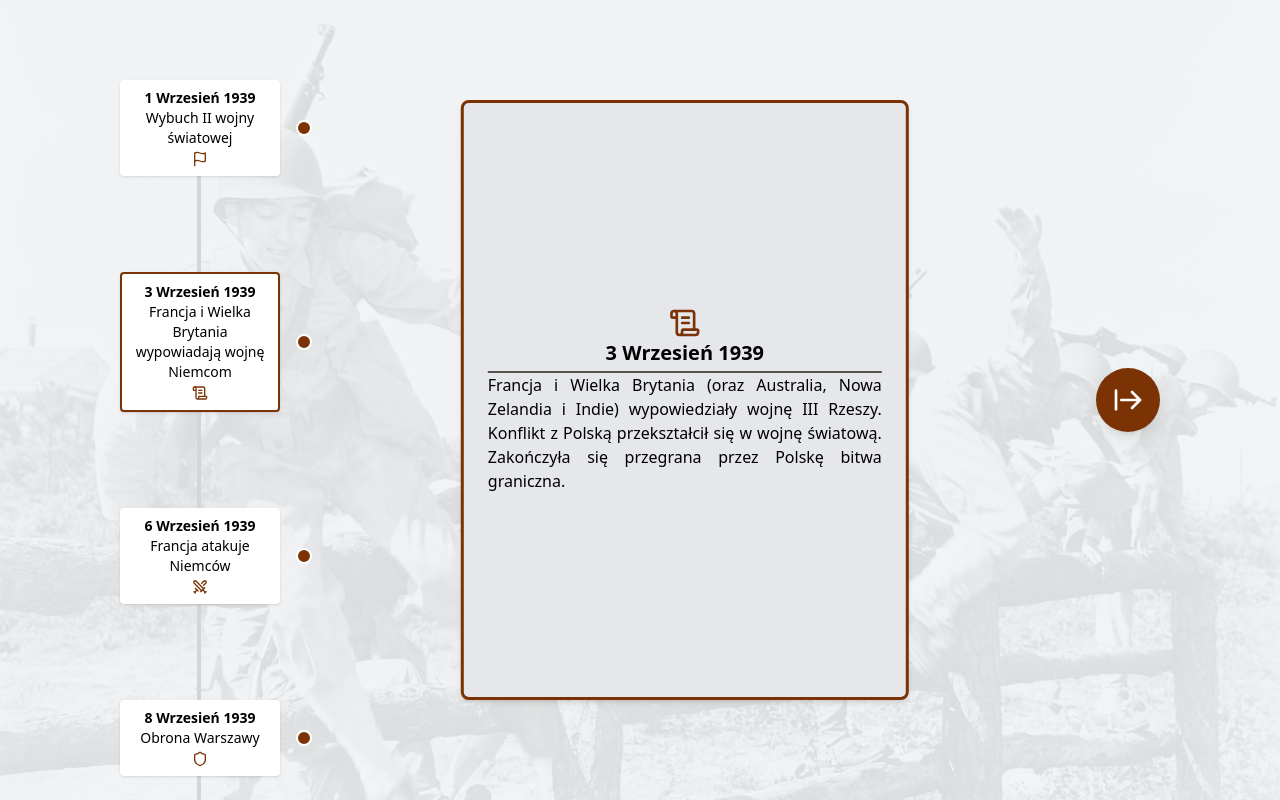
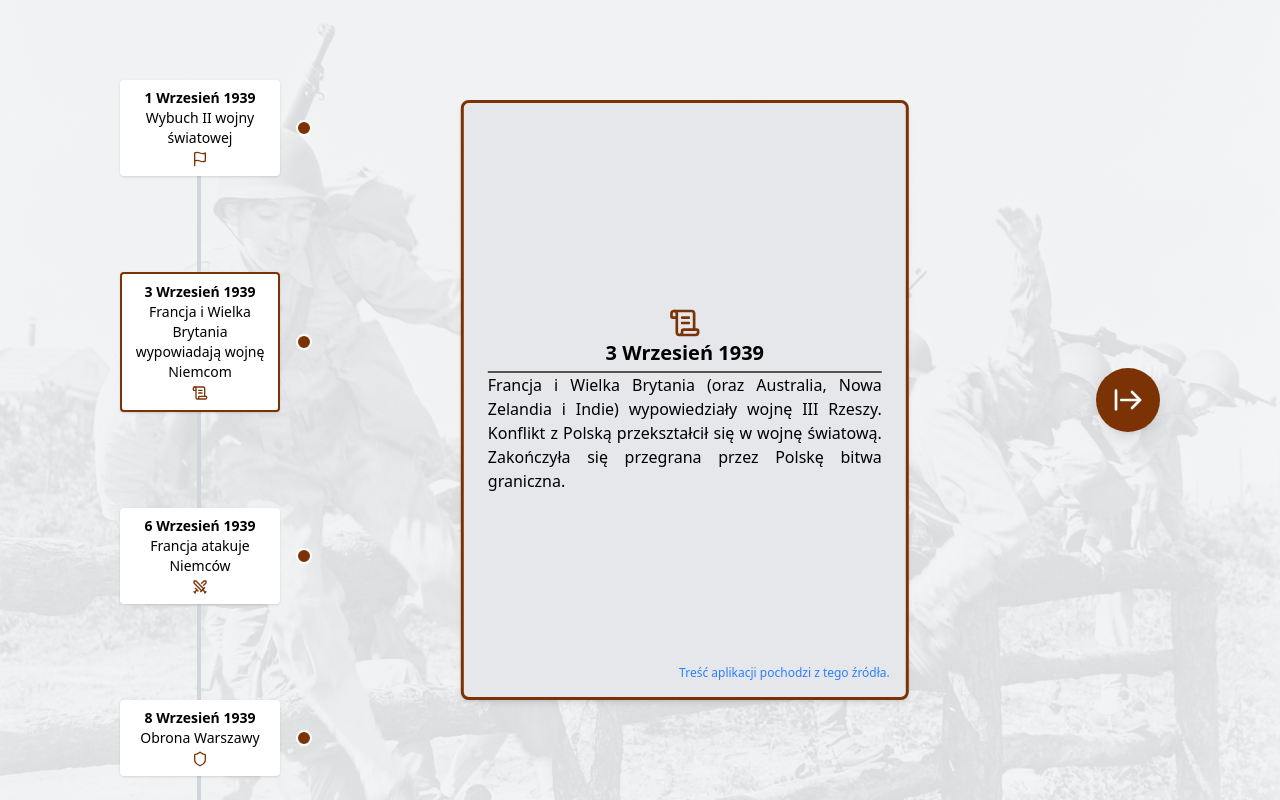
Before and after one commit to Hubertcior/ww2-timeline, a React (Vite) app: page / in a window 1280 px wide. Both pictures are taken after a click on the element 200 px from the left and 340 px from the top of the page. Shown: the top 800 px of the page. Built offline with nearby package versions, Linux system fonts and the light colour scheme.

Commit message:
ive added copyright for data creator :)

```diff
--- a/src/components/Info.jsx
+++ b/src/components/Info.jsx
@@ -1,6 +1,7 @@
 import { motion, AnimatePresence } from "framer-motion";
 import { useEvent } from "../context/EventContext.jsx";
 import EventIcon from "./EventIcon.jsx";
+import { useState, useEffect } from "react";
 
 const Info = ({ isOpen }) => {
   const infoVariants = {
@@ -9,26 +10,39 @@ const Info = ({ isOpen }) => {
   };
 
   const { selectedEvent } = useEvent();
+  const [loaded, setLoaded] = useState(false);
+  const [contentKey, setContentKey] = useState(0);
+
+  useEffect(() => {
+    setLoaded(false);
+
+    const timer = setTimeout(() => {
+      setLoaded(true);
+    }, 350);
+
+    setContentKey((prev) => prev + 1);
+
+    return () => clearTimeout(timer);
+  }, [selectedEvent]);
 
   return (
     <div className="w-1/2 relative">
       <AnimatePresence mode="wait">
         <motion.div
           className={`border-3 border-amber-900 flex justify-center items-center fixed top-1/2 left-1/2 transform -translate-y-1/2
-             -translate-x-[40%]
-          w-[500px] h-[600px] bg-gray-200 p-6 rounded-lg shadow-md max-w-md`}
+             -translate-x-[40%] w-[500px] h-[600px] bg-gray-200 p-6 rounded-lg shadow-md max-w-md`}
           initial="closed"
           animate={!isOpen ? "open" : "closed"}
           variants={infoVariants}
-          key={selectedEvent ? selectedEvent.description : "empty"}
+          key={contentKey}
         >
           {selectedEvent === null ? (
             <motion.h1
               key="empty"
               className="text-center text-stone-900 text-lg font-semibold"
-              initial={{ opacity: 1 }} //adjust initial visibility here
-              animate={{ opacity: [0.3, 1, 0.3] }} //adjust animation frames here
-              transition={{ repeat: Infinity, duration: 1.3 }} //adjust animation speed here
+              initial={{ opacity: 1 }}
+              animate={{ opacity: [0.3, 1, 0.3] }}
+              transition={{ repeat: Infinity, duration: 1.3 }}
             >
               Wybierz wydarzenie, aby zobaczyć szczegóły.
             </motion.h1>
@@ -53,6 +67,15 @@ const Info = ({ isOpen }) => {
                   className="mt-4 w-full h-auto rounded"
                 />
               )}
+              <a
+                target="_blank"
+                href="https://dzieje.pl/aktualnosci/ii-wojna-swiatowa-kalendarium-wydarzen"
+                className={`absolute bottom-4 right-4 text-blue-500 text-xs ${
+                  loaded ? "opacity-100" : "opacity-0"
+                } transition-opacity duration-300`}
+              >
+                Treść aplikacji pochodzi z tego źródła.
+              </a>
             </motion.div>
           )}
         </motion.div>
--- a/src/components/TimelinePanel.jsx
+++ b/src/components/TimelinePanel.jsx
@@ -25,3 +25,5 @@ const TimelinePanel = () => {
 };
 
 export default TimelinePanel;
+//TODO start of war button
+//TODO end of war buuton
```
